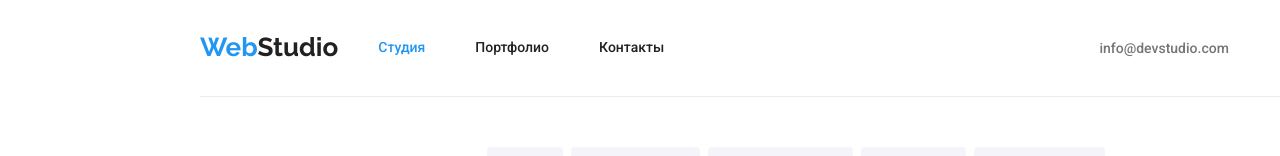
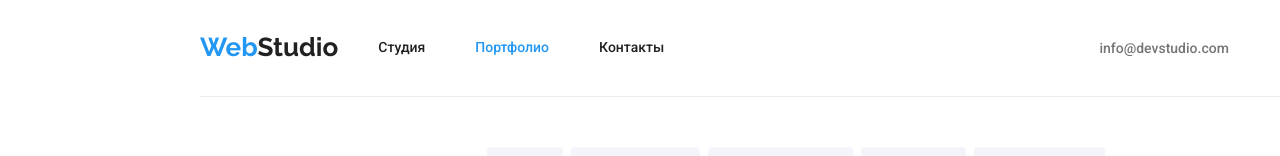
Before and after one commit to chetkiy777/goit-markup-hw-03, a website: page portfolio.html in a window 1280 px wide. Shown: the top 156 px of the page. Drawn offline with nearby package versions, Linux system fonts and the light colour scheme.

Commit message:
add active for portfolio

```diff
--- a/portfolio.html
+++ b/portfolio.html
@@ -21,8 +21,8 @@
                             class="logo-studio">Studio</span></a>
                     <nav class="header-nav">
                         <ul class="nav-list">
-                            <li class="nav-item"><a class="nav-link active" href="./index.html">Студия</a></li>
-                            <li class="nav-item"><a class="nav-link" href="./portfolio.html">Портфолио</a></li>
+                            <li class="nav-item"><a class="nav-link" href="./index.html">Студия</a></li>
+                            <li class="nav-item"><a class="nav-link active" href="./portfolio.html">Портфолио</a></li>
                             <li class="nav-item"><a class="nav-link" href="#">Контакты</a></li>
                         </ul>
                     </nav>
```
